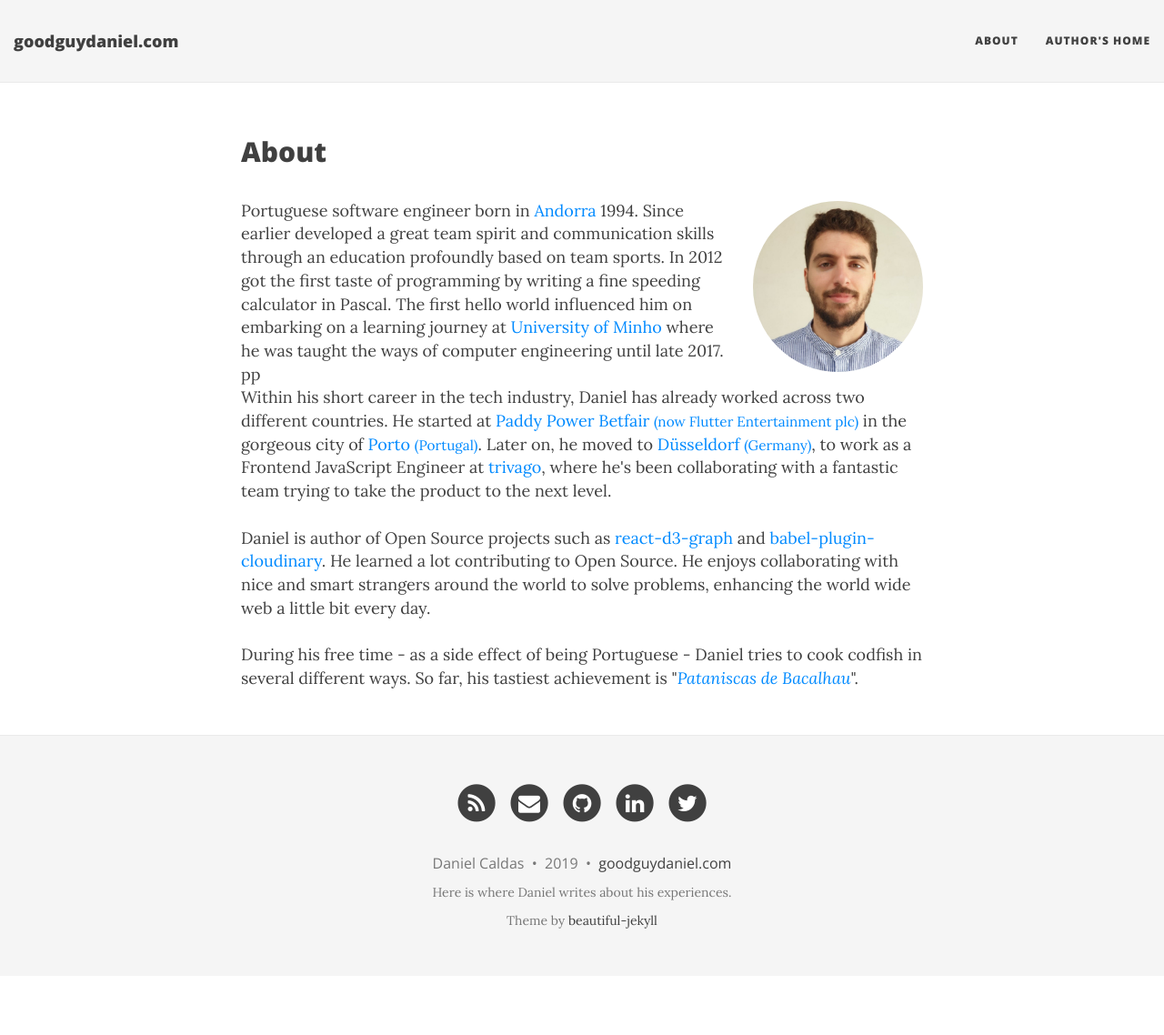
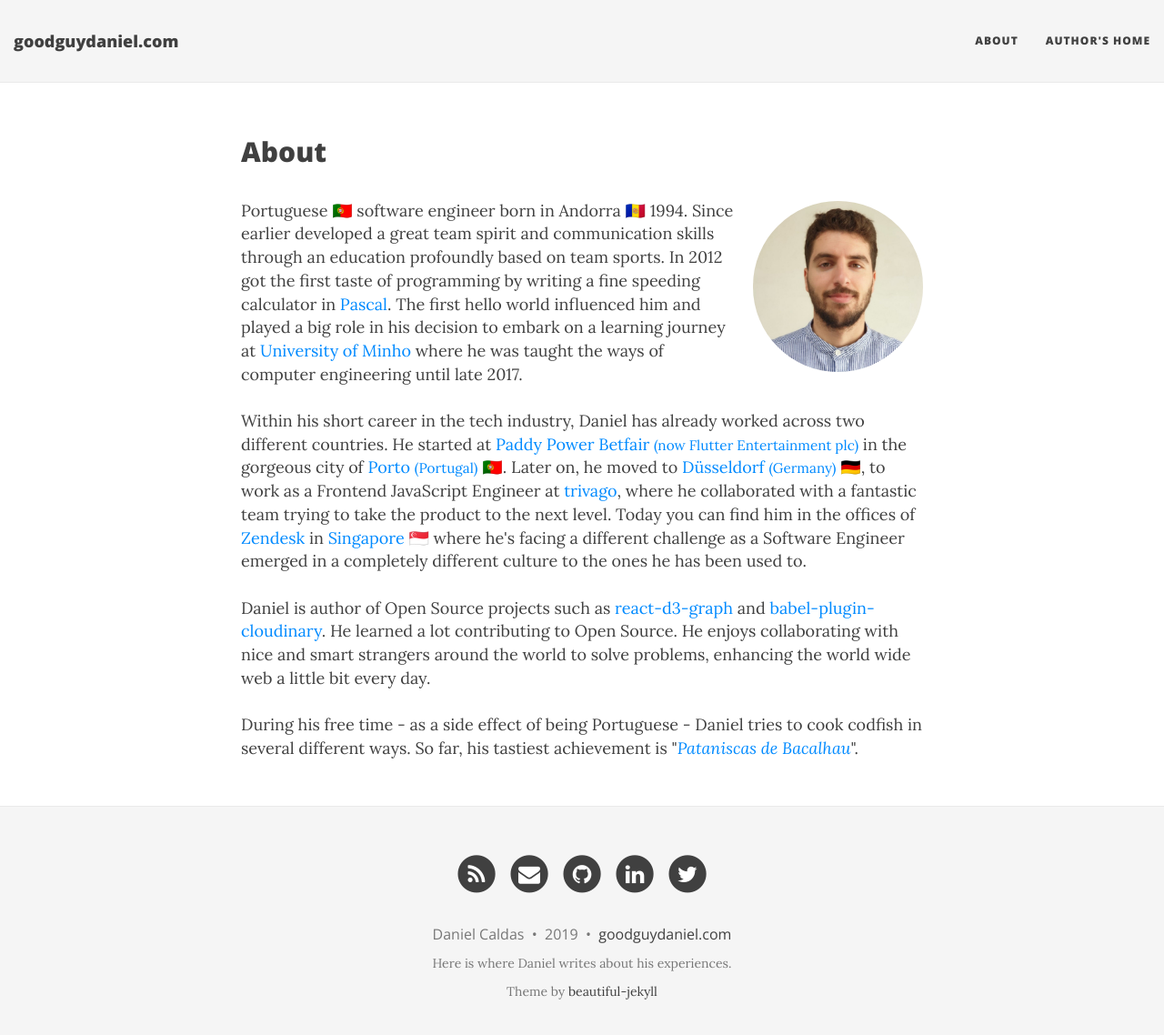
Before and after one commit to danielcaldas/oldblog, a Jekyll site: the page built from aboutme.md, in a window 1280 px wide and 1151 px high. Shown: the top 1138 px of the window at 91% size. Built offline with Jekyll 4.4.1, drawn with Linux system fonts in a browser that asks for light colours; nearby versions of some CDN libraries.

Commit message:
Update aboutme include current job status and location (#30)

```diff
--- a/aboutme.md
+++ b/aboutme.md
@@ -12,12 +12,13 @@ layout: page
         src="/assets/img/avatar-icon.jpg"
         alt="author avatar image"/>
     <br/>
-    Portuguese software engineer born in <a href="https://en.wikipedia.org/wiki/Andorra" target="_blank" title="Wikipedia page of Andorra">Andorra</a> 1994. Since earlier developed a great team spirit and communication skills through an education profoundly based on team sports.
-    In 2012 got the first taste of programming by writing a fine speeding calculator in Pascal.
-    The first hello world influenced him on embarking on a learning journey at <a href="https://www.uminho.pt/EN" target="_blank" title="Official website of University of Minho, Braga, Portugal">University of Minho</a> where he was taught the ways of computer engineering until late 2017.
-    <br/>pp
+    Portuguese 🇵🇹 software engineer born in Andorra 🇦🇩 1994. Since earlier developed a great team spirit and communication skills through an education profoundly based on team sports.
+    In 2012 got the first taste of programming by writing a fine speeding calculator in <a href="https://en.wikipedia.org/wiki/Pascal_(programming_language)" target="_blank" title="Pascal is an imperative and procedural programming language">Pascal</a>.
+    The first hello world influenced him and played a big role in his decision to embark on a learning journey at <a href="https://www.uminho.pt/EN" target="_blank" title="Official website of University of Minho, Braga, Portugal">University of Minho</a> where he was taught the ways of computer engineering until late 2017.
     <br/>
-    Within his short career in the tech industry, Daniel has already worked across two different countries. He started at <a href="https://en.wikipedia.org/wiki/Andorra" target="_blank" title="Wikipedia page of Flutter Entertainment">Paddy Power Betfair <small>(now Flutter Entertainment plc)</small></a> in the gorgeous city of <a href="https://en.wikipedia.org/wiki/Porto" target="_blank" title="Wikipedia page for Porto, city in Portugal">Porto <small>(Portugal)</small></a>. Later on, he moved to <a href="https://en.wikipedia.org/wiki/D%C3%BCsseldorf" target="_blank" title="Wikipedia page for, Dusseldorf, city in Germany">Düsseldorf <small>(Germany)</small></a>, to work as a Frontend JavaScript Engineer at <a href="https://www.trivago.com/" target="_blank" title="Find your ideal hotel and compare prices from different websites">trivago</a>, where he's been collaborating with a fantastic team trying to take the product to the next level.
+    <br/>
+    Within his short career in the tech industry, Daniel has already worked across two different countries. He started at <a href="https://www.flutter.com/" target="_blank" title="Wikipedia page of Flutter Entertainment">Paddy Power Betfair <small>(now Flutter Entertainment plc)</small></a> in the gorgeous city of <a href="https://en.wikipedia.org/wiki/Porto" target="_blank" title="Wikipedia page for Porto, city in Portugal">Porto <small>(Portugal)</small></a> 🇵🇹. Later on, he moved to <a href="https://en.wikipedia.org/wiki/D%C3%BCsseldorf" target="_blank" title="Wikipedia page for, Dusseldorf, city in Germany">Düsseldorf <small>(Germany)</small></a> 🇩🇪, to work as a Frontend JavaScript Engineer at <a href="https://www.trivago.com/" target="_blank" title="Find your ideal hotel and compare prices from different websites">trivago</a>, where he collaborated with a fantastic team trying to take the product to the next level.
+    Today you can find him in the offices of <a href="https://www.zendesk.com/" target="_blank" title="The best customer experiences are built with Zendesk">Zendesk</a> in <a href="https://en.wikipedia.org/wiki/Singapore" target="_blank" title="Singapore, officially the Republic of Singapore, is a sovereign island city-state in Southeast Asia">Singapore</a> 🇸🇬 where he's facing a different challenge as a Software Engineer emerged in a completely different culture to the ones he has been used to.
     <br/>
     <br/>
     Daniel is author of Open Source projects such as <a href="https://github.com/danielcaldas/react-d3-graph" target="_blank" title="Interactive and configurable graphs with react and d3 effortlessly">react-d3-graph</a> and <a href="https://github.com/danielcaldas/react-d3-graph" target="_blank" title="Compile cloudinary URLs at build time.">babel-plugin-cloudinary</a>. He learned a lot contributing to Open Source. He enjoys collaborating with nice and smart strangers around the world to solve problems, enhancing the world wide web a little bit every day.
```
